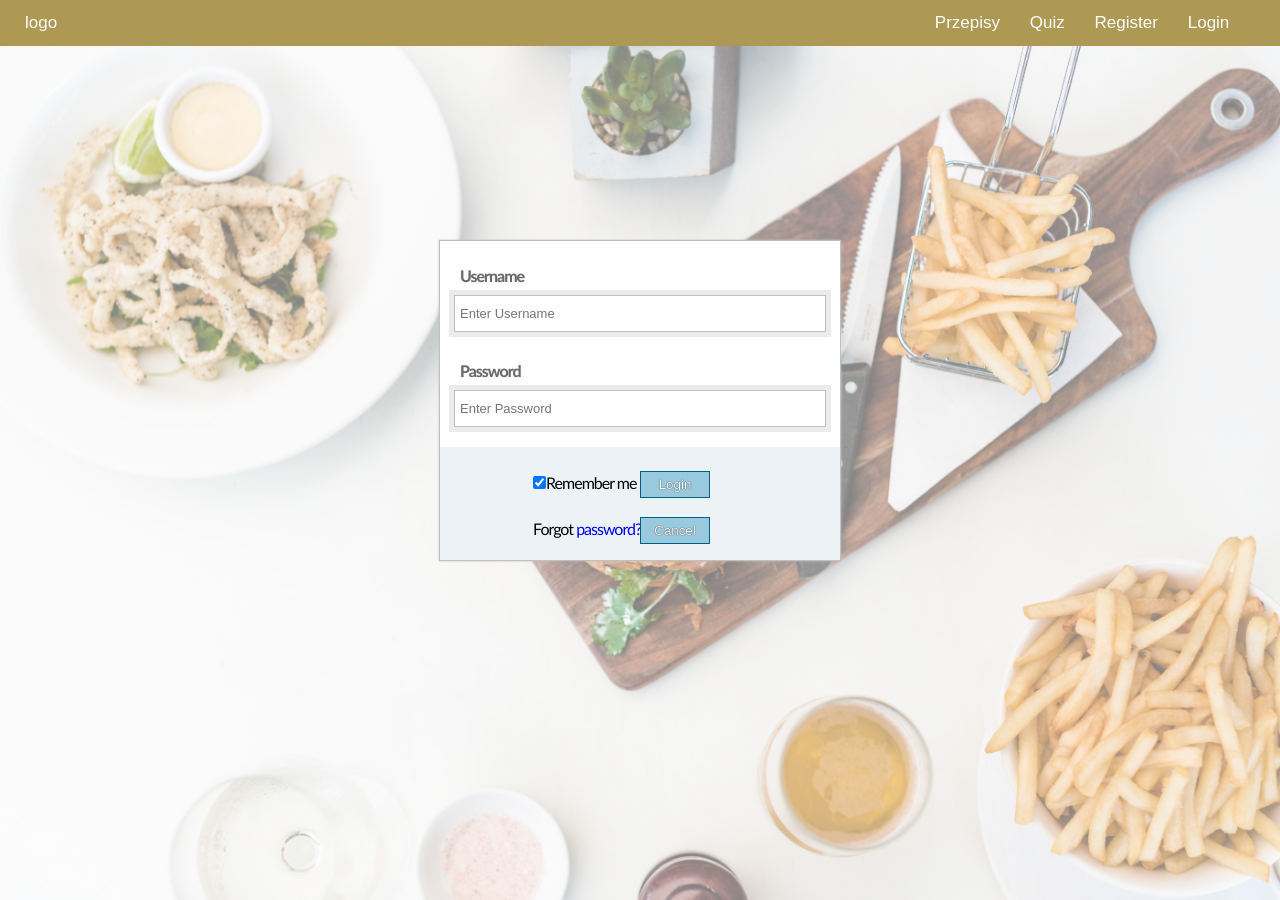
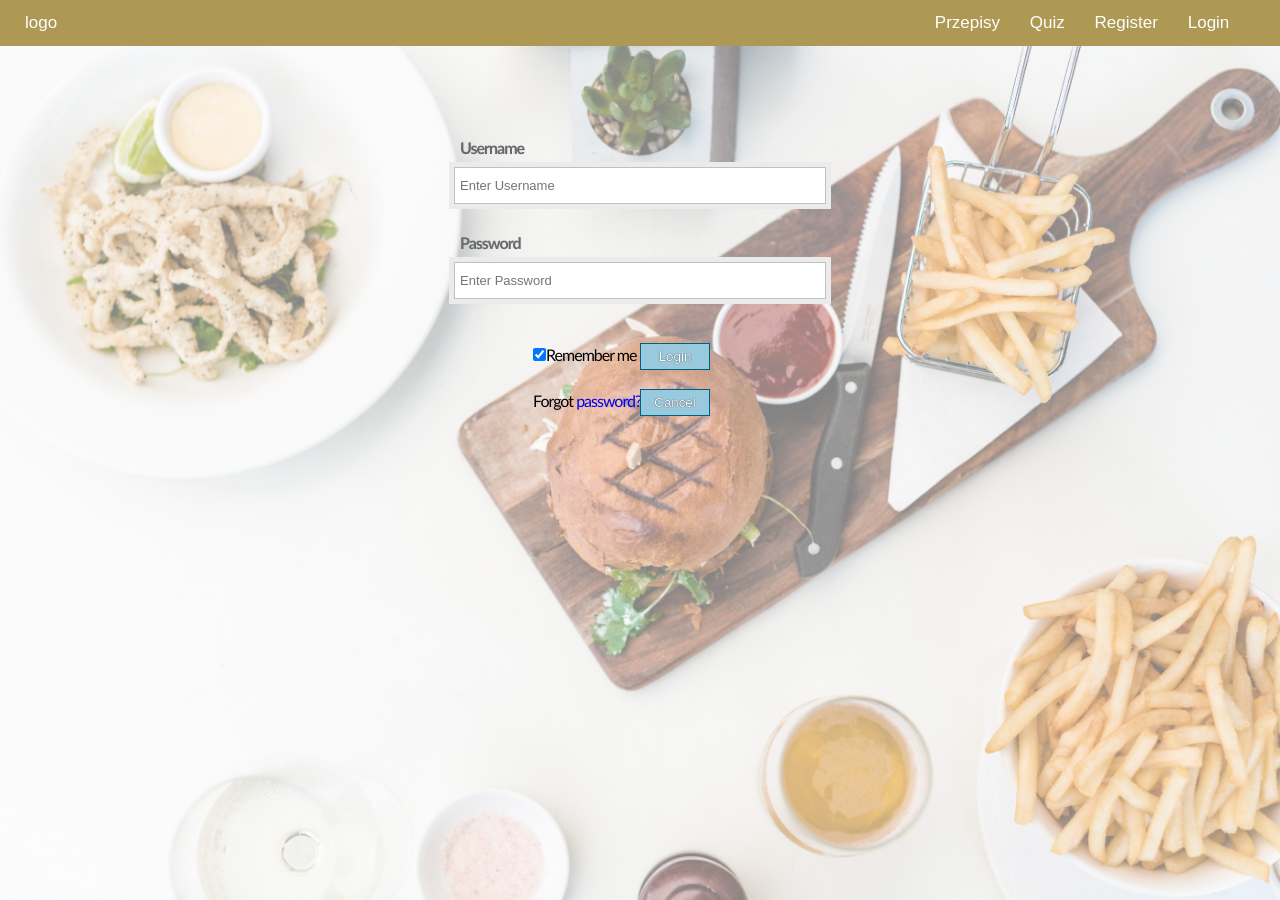
Before and after one commit to koksztul/culinary_website, a PHP site: page /login.php in a window 1280 px wide. Run offline with PHP 8.4, Linux system fonts and the light colour scheme.

Commit message:
logform fixed css

```diff
--- a/css/style.css
+++ b/css/style.css
@@ -420,15 +420,9 @@ bottom: 0;
   left: 0;
   margin: auto;
   width: 400px;
-height: 304px;
-padding: 15px 0 0;
-background: #fff;
-border: 1px solid silver;
+  padding-top: 10%;
   font: 16px calibri;
   letter-spacing: -1px;
--webkit-box-shadow: 0 0 2px silver;
--moz-box-shadow: 0 0 2px silver;
-box-shadow: 0 0 2px silver;
 }
 #regform {
 position: absolute;
@@ -438,9 +432,7 @@ bottom: 0;
 left: 0;
 margin: auto;
 width: 400px;
-
 padding-top: 10%;
-
 font: 16px calibri;
 letter-spacing: -1px;
 }
@@ -457,7 +449,6 @@ font-size: 16px;
 text-shadow: 0 0 1px silver;
 }
 #lower {
-background: #ecf2f5;
 width: 360px;
 padding: 5px 20px;
 margin-top: 20px;
```
Lines whose indentation alone changed are shown as unchanged.
